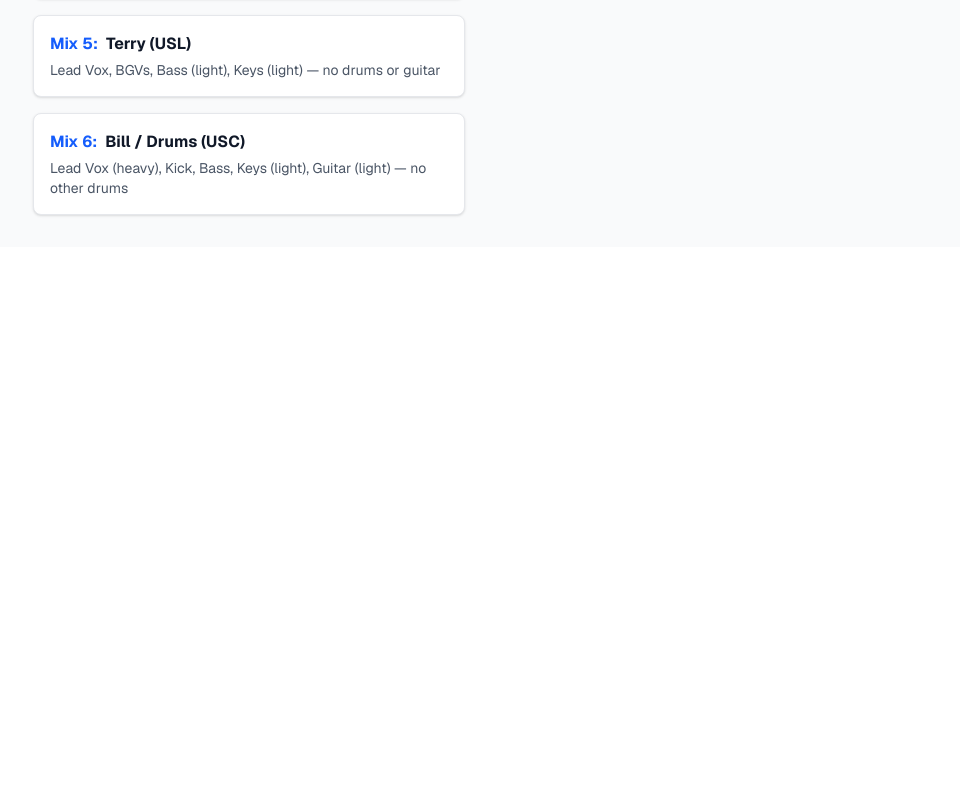
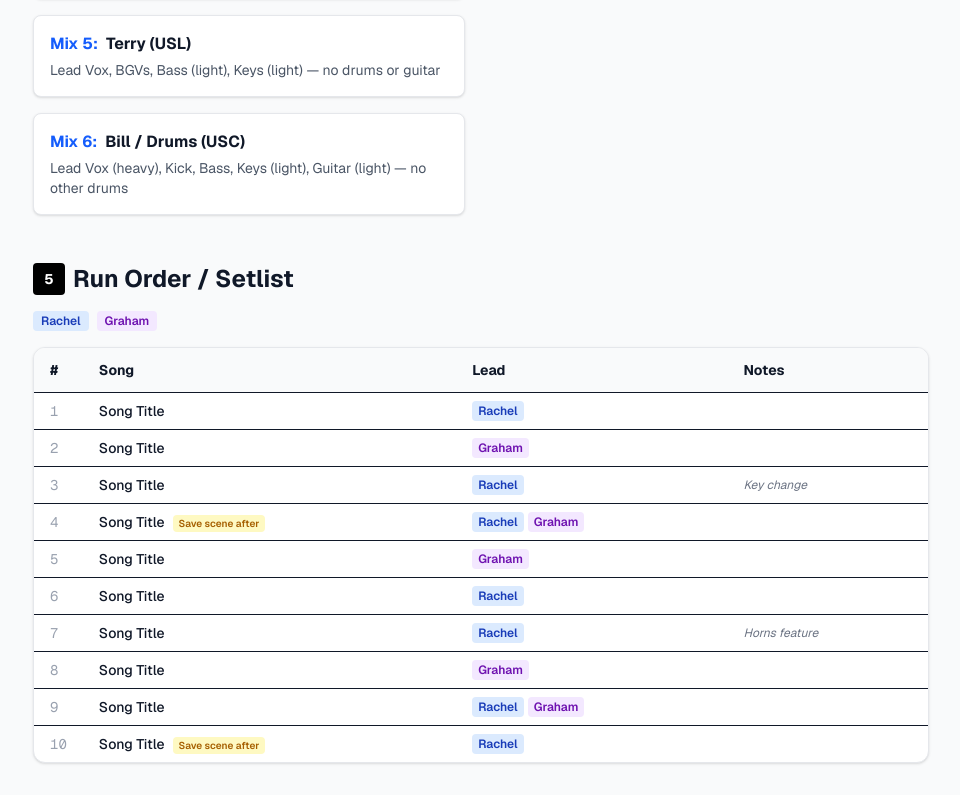
Before and after one commit to grahamdedwards/stage-plot, a Next.js app: page / in a window 1280 px wide. Shown: the part 1797-2592 px from the top of the page, without its empty margins (159-1119 px from the left). Before the commit the page ends 2044 px from the top, so only its background shows below. Built offline with nearby package versions, Linux system fonts and the light colour scheme.

Commit message:
feat: setlist / run order section with per-singer color coding

```diff
--- a/app/page.tsx
+++ b/app/page.tsx
@@ -1,5 +1,23 @@
 import { getBand } from '@/lib/bands';
 import type { StagePosition, BandConfig } from '@/lib/types';
+
+// Assign a stable color to each unique singer name
+const SINGER_COLORS = [
+  'bg-blue-100 text-blue-800',
+  'bg-purple-100 text-purple-800',
+  'bg-green-100 text-green-800',
+  'bg-orange-100 text-orange-800',
+  'bg-pink-100 text-pink-800',
+  'bg-teal-100 text-teal-800',
+];
+
+function getSingerColor(name: string, colorMap: Map<string, string>): string {
+  if (!colorMap.has(name)) {
+    const color = SINGER_COLORS[colorMap.size % SINGER_COLORS.length];
+    colorMap.set(name, color);
+  }
+  return colorMap.get(name)!;
+}
 
 const POSITION_ORDER: StagePosition[] = ['USR', 'USC', 'USL', 'DSR', 'DSC', 'DSL'];
 
@@ -175,6 +193,74 @@ export default function TechnicalRider() {
           </div>
         </section>
 
+        {/* Setlist — optional */}
+        {band.setlist && band.setlist.length > 0 && (() => {
+          const colorMap = new Map<string, string>();
+          band.setlist!.forEach((s) => {
+            s.lead.split('+').map((n) => n.trim()).forEach((n) => getSingerColor(n, colorMap));
+          });
+          const legend = Array.from(colorMap.entries());
+
+          return (
+            <section>
+              <h2 className="text-2xl font-bold mb-4 flex items-center gap-2">
+                <span className="w-8 h-8 bg-black text-white flex items-center justify-center rounded text-sm">5</span>
+                Run Order / Setlist
+              </h2>
+
+              {/* Singer color legend */}
+              <div className="flex flex-wrap gap-2 mb-4">
+                {legend.map(([name, color]) => (
+                  <span key={name} className={`px-2 py-0.5 rounded text-xs font-semibold ${color}`}>{name}</span>
+                ))}
+              </div>
+
+              <div className="bg-white rounded-xl shadow-sm border border-gray-200 overflow-hidden">
+                <table className="w-full text-left text-sm">
+                  <thead className="bg-gray-50 border-b">
+                    <tr>
+                      <th className="px-4 py-3 font-bold w-10">#</th>
+                      <th className="px-4 py-3 font-bold">Song</th>
+                      <th className="px-4 py-3 font-bold">Lead</th>
+                      <th className="px-4 py-3 font-bold hidden sm:table-cell">Notes</th>
+                    </tr>
+                  </thead>
+                  <tbody className="divide-y">
+                    {band.setlist!.map((song) => {
+                      const singers = song.lead.split('+').map((n) => n.trim());
+                      return (
+                        <tr key={song.position} className="hover:bg-gray-50">
+                          <td className="px-4 py-2 font-mono text-gray-400">{song.position}</td>
+                          <td className="px-4 py-2 font-medium">
+                            {song.title}
+                            {song.sceneNote && (
+                              <span className="ml-2 text-[10px] bg-yellow-100 text-yellow-700 px-1.5 py-0.5 rounded font-semibold">
+                                {song.sceneNote}
+                              </span>
+                            )}
+                          </td>
+                          <td className="px-4 py-2">
+                            <div className="flex flex-wrap gap-1">
+                              {singers.map((singer) => (
+                                <span key={singer} className={`px-1.5 py-0.5 rounded text-xs font-semibold ${getSingerColor(singer, colorMap)}`}>
+                                  {singer}
+                                </span>
+                              ))}
+                            </div>
+                          </td>
+                          <td className="px-4 py-2 text-gray-500 italic text-xs hidden sm:table-cell">
+                            {song.notes}
+                          </td>
+                        </tr>
+                      );
+                    })}
+                  </tbody>
+                </table>
+              </div>
+            </section>
+          );
+        })()}
+
       </div>
     </div>
   );
--- a/lib/bands/loosely-covered.ts
+++ b/lib/bands/loosely-covered.ts
@@ -48,6 +48,20 @@ const looselyCovered: BandConfig = {
     { label: 'Horns',   text: 'Players may use house SM57s or personal clip-ons. Provide 2x XLR and stands at DSR.' },
     { label: 'Keys',    text: 'Matt is DI (Mono). He may use a personal monitor in addition to the house wedge (Mix 4).' },
   ],
+
+  // Optional — update or remove before each show
+  setlist: [
+    { position: 1,  title: 'Song Title',   lead: 'Rachel' },
+    { position: 2,  title: 'Song Title',   lead: 'Graham' },
+    { position: 3,  title: 'Song Title',   lead: 'Rachel',          notes: 'Key change' },
+    { position: 4,  title: 'Song Title',   lead: 'Rachel + Graham', sceneNote: 'Save scene after' },
+    { position: 5,  title: 'Song Title',   lead: 'Graham' },
+    { position: 6,  title: 'Song Title',   lead: 'Rachel' },
+    { position: 7,  title: 'Song Title',   lead: 'Rachel',          notes: 'Horns feature' },
+    { position: 8,  title: 'Song Title',   lead: 'Graham' },
+    { position: 9,  title: 'Song Title',   lead: 'Rachel + Graham' },
+    { position: 10, title: 'Song Title',   lead: 'Rachel',          sceneNote: 'Save scene after' },
+  ],
 };
 
 export default looselyCovered;
--- a/lib/types.ts
+++ b/lib/types.ts
@@ -28,6 +28,14 @@ export interface GeneralNote {
   text: string;
 }
 
+export interface SetlistSong {
+  position: number;
+  title: string;
+  lead: string;           // singer name(s) — e.g. "Rachel" or "Graham + Rachel"
+  notes?: string;         // e.g. "key change", "guest", "spoken word"
+  sceneNote?: string;     // engineer cue — e.g. "save scene after"
+}
+
 export interface BandConfig {
   slug: string;           // used in ?band= URL param
   name: string;           // band name shown in header
@@ -36,4 +44,5 @@ export interface BandConfig {
   inputs: InputChannel[];
   monitors: MonitorMix[];
   notes: GeneralNote[];
+  setlist?: SetlistSong[]; // optional — omit if not needed
 }
```
